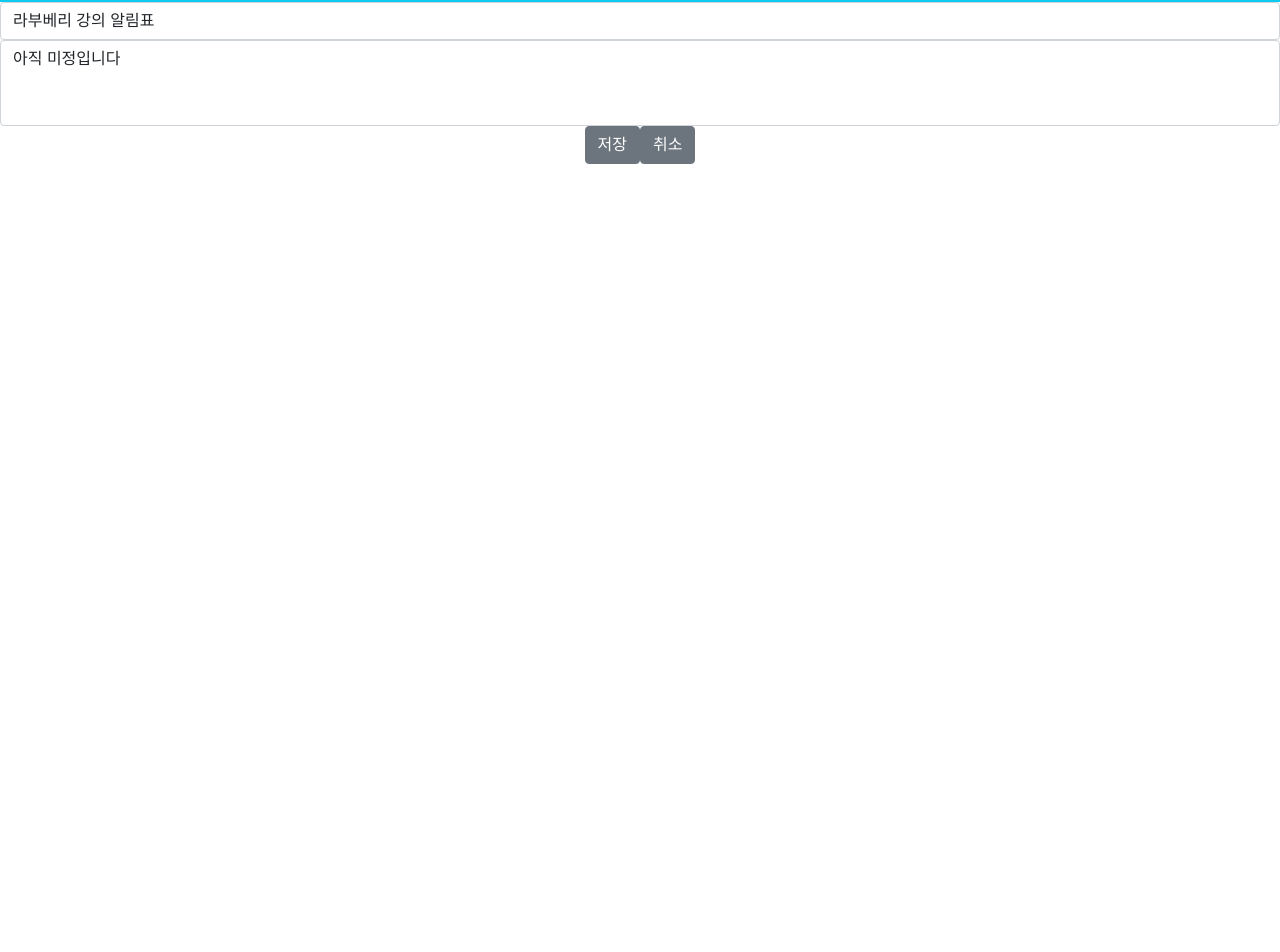
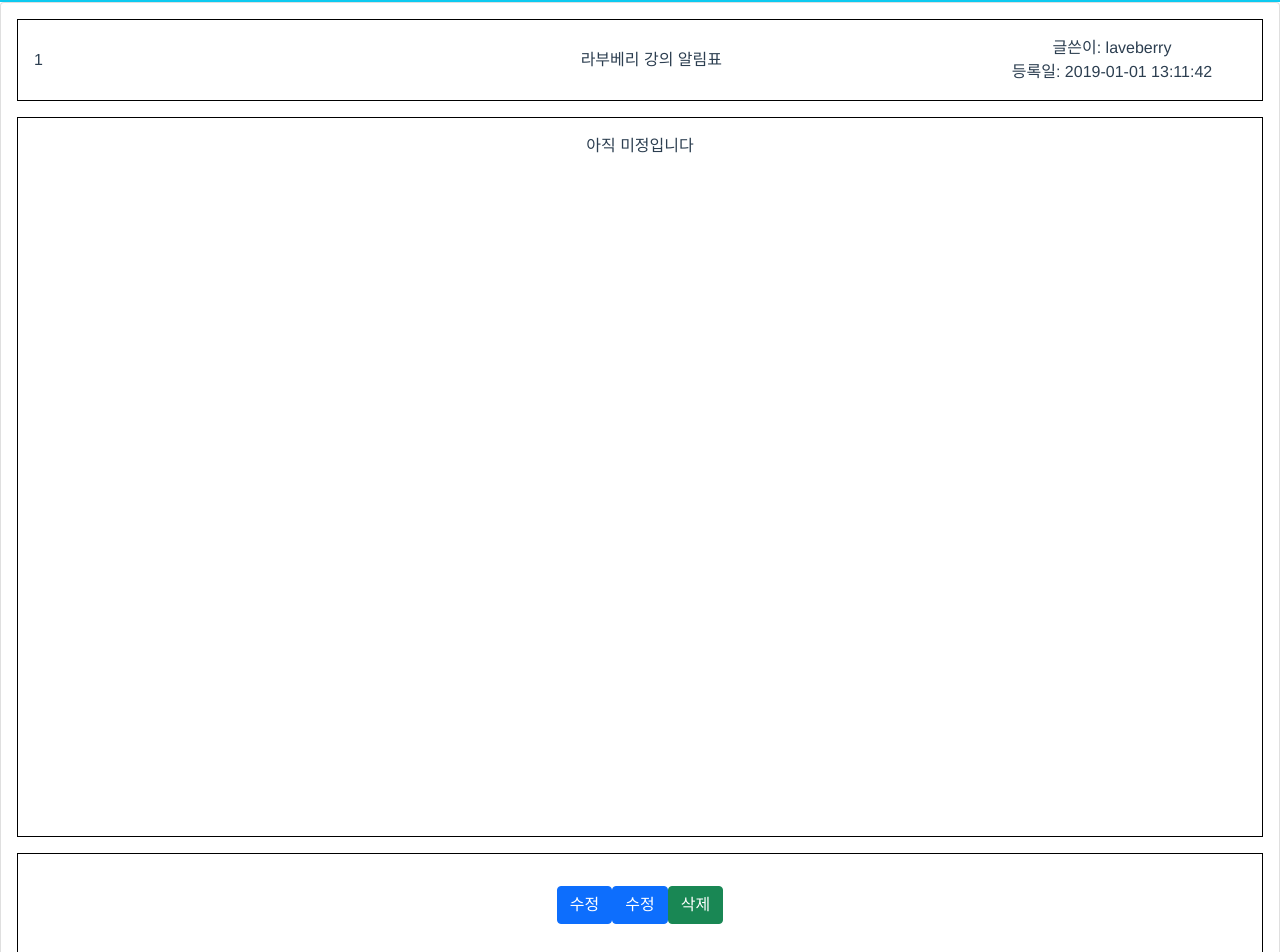
Before and after one commit to laveberry/bootstrap-bbs, a Vue app: page /#/board/free/detail/1 in a window 1280 px wide. Shown: the part 114-1066 px from the top of the page. Before the commit the page ends 800 px from the top, so only its background shows below. Built offline with nearby package versions, Linux system fonts and the light colour scheme.

Commit message:
create, update

```diff
--- a/src/components/ContentDetail.vue
+++ b/src/components/ContentDetail.vue
@@ -1,67 +1,106 @@
 <template>
   <div>
-    <b-input v-model="subject" placeholder="제목을 입력해 주세요"></b-input>
-    <b-form-textarea
-      v-model="context"
-      placeholder="내용을 입력해 주세요"
-      rows="3"
-      max-rows="6"
-    ></b-form-textarea>
-    <b-button @click="updateMode ? updateContent() : uploadContent()">저장</b-button>
-    <b-button @click="cancle">취소</b-button>
+    <b-card>
+      <div class="content-detail-content-info">
+        <div class="content-detail-content-info-left">
+          <div class="content-detail-content-info-left-number">
+            {{contentId}}
+          </div>
+          <div class="content-detail-content-info-left-subject">
+            {{title}}
+          </div>
+        </div>
+        <div class="content-detail-content-info-right">
+          <div class="content-detail-content-info-right-user">
+            글쓴이: {{user}}
+          </div>
+          <div class="content-detail-content-info-right-created">
+            등록일: {{created}}
+          </div>
+        </div>
+      </div>
+      <div class="content-detail-content">
+        {{context}}
+      </div>
+      <div class="content-detail-button">
+        <b-button variant="primary">수정</b-button>
+        <b-button variant="primary" @click="updateData">수정</b-button>
+        <b-button variant="success" @click="deleteData">삭제</b-button>
+      </div>
+      <div class="content-detail-comment">
+        덧글
+      </div>
+    </b-card>
   </div>
 </template>
 <script>
-import data from '@/data'
+import data from "@/data";
 export default {
-  name: 'Create',
+  name: "ContentDetail",
   data() {
+    const contentId = Number(this.$route.params.contentId);
+    const contentData = data.Content.filter(item => item.content_id === contentId)[0]
     return {
-      subject: '',
-      context: '',
-      userId: 1,
-      createdAt: '2019-04-17 11:32:42',
-      updatedAt: null,
-      updateObject: null,
-      updateMode: this.$route.params.contentId > 0 ? true : false
-    }
-  },
-  created() {
-    if (this.$route.params.contentId > 0) {
-      const contentId = Number(this.$route.params.contentId)
-      this.updateObject = data.Content.filter(item => item.content_id === contentId)[0]
-      this.subject = this.updateObject.title;
-      this.context = this.updateObject.context;
-    }
+      contentId: contentId,
+      title: contentData.title,
+      context: contentData.context,
+      user: data.User.filter(item => item.user_id === contentData.user_id)[0]
+        .name,
+      created: contentData.created_at
+    };
   },
   methods: {
-    uploadContent() {
-      let items = data.Content.sort((a,b) => {return b.content_id - a.content_id})
-      const content_id = items[0].content_id + 1
-      data.Content.push({
-        content_id: content_id,
-        user_id: this.userId,
-        title: this.subject,
-        context: this.context,
-        created_at: this.createdAt,
-        updated_at: null
-      })
+    deleteData() {
+      const content_index = data.Content.findIndex(item => item.content_id === this.contentId);
+      data.Content.splice(content_index, 1)
       this.$router.push({
-        path: '/board/free/'
+        path: '/board/free'
       })
     },
-    updateContent() {
-      this.updateObject.title = this.subject;
-      this.updateObject.context = this.context;
+    updateData() {
       this.$router.push({
-        path: '/board/free/'
-      })
-    },
-    cancle() {
-      this.$router.push({
-        path: '/board/free/'
+        path: `/board/free/create/${this.contentId}`
       })
     }
   }
+};
+</script>
+<style scoped>
+.content-detail-content-info {
+  border: 1px solid black;
+  display: flex;
+  justify-content: space-between;
 }
-</script>
+.content-detail-content-info-left {
+  width: 720px;
+  display: flex;
+  flex-direction: row;
+  justify-content: space-between;
+  align-items: center;
+  padding: 1rem;
+}
+.content-detail-content-info-right {
+  width: 300px;
+  display: flex;
+  flex-direction: column;
+  justify-content: center;
+  align-items: center;
+  padding: 1rem;
+}
+.content-detail-content {
+  border: 1px solid black;
+  margin-top: 1rem;
+  padding-top: 1rem;
+  min-height: 720px;
+}
+.content-detail-button {
+  border: 1px solid black;
+  margin-top: 1rem;
+  padding: 2rem;
+}
+.content-detail-comment {
+  border: 1px solid black;
+  margin-top: 1rem;
+  padding: 2rem;
+}
+</style>
--- a/src/components/Create.vue
+++ b/src/components/Create.vue
@@ -0,0 +1,71 @@
+<template>
+    <div>
+        <b-input placeholder="제목을 입력해주세요."></b-input>
+        <b-form-textarea
+            id="textarea"
+            v-model="text"
+            placeholder="내용을 입력해 주세요"
+            rows="3"
+            max-rows="6"
+        ></b-form-textarea>
+        <b-button @click="uploadContent">저장</b-button>
+        <b-button @click="cancel">취소</b-button>
+    </div>
+</template>
+
+<script>
+import data from '@/data'
+
+export default {
+
+    name : 'Create',
+
+    data(){
+        return{
+            subject: '',
+            context: '',
+            userId: 1,
+            createdAt: '2021-07-05 06:21:30',
+            updatedAt: null,
+            updateObject: null,
+            updateMode: this.$route.params.contentId > 0 ? true : false //수정모드 구분
+        }
+    },
+    created(){
+        if(this.$route.params.contentId > 0){
+            const contentId = Number(this.$route.params.contentId)
+            this.updateObject = data.Content.filter(item => item.content_id === contentId)[0] //배열의 첫번째요소
+            this.subject = this.updateObject.title;
+            this.context = this.updateObject.context;
+        }
+    },
+    methods:{
+        cancel(){
+            this.$router.push({
+                path: '/board/free/'
+            })
+        },
+        uploadContent(){
+            //글 번호증가위한 선언
+            let items = data.Content.sort((a,b) => {return b.content_id - a.content_id})
+            const content_id = items[0].content_id + 1
+
+            data.Content.push({
+                content_id: content_id,
+                user_id: this.user_id,
+                title: this.title,
+                context : this.context,
+                created_at : this.createdAt,
+                updated_at : null
+            })
+
+            this.$router.push({
+                path: '/board/free/'
+            })
+        },
+        updateContext(){
+
+        }
+    }
+}
+</script>
--- a/src/router/index.js
+++ b/src/router/index.js
@@ -3,6 +3,8 @@
 import HelloWorld from '@/components/HelloWorld'
 import Board from '@/components/Board'
 import ContentDetail from '@/components/ContentDetail';
+import Create from '@/components/Create';
+
 
 
 Vue.use(Router)
@@ -24,5 +26,10 @@
       name: 'ContentDetail',
       component: ContentDetail
     },
+    {
+      path: '/board/free/create/:contentId?',
+      name: 'Create',
+      component: Create
+    },
   ]
 })
```
